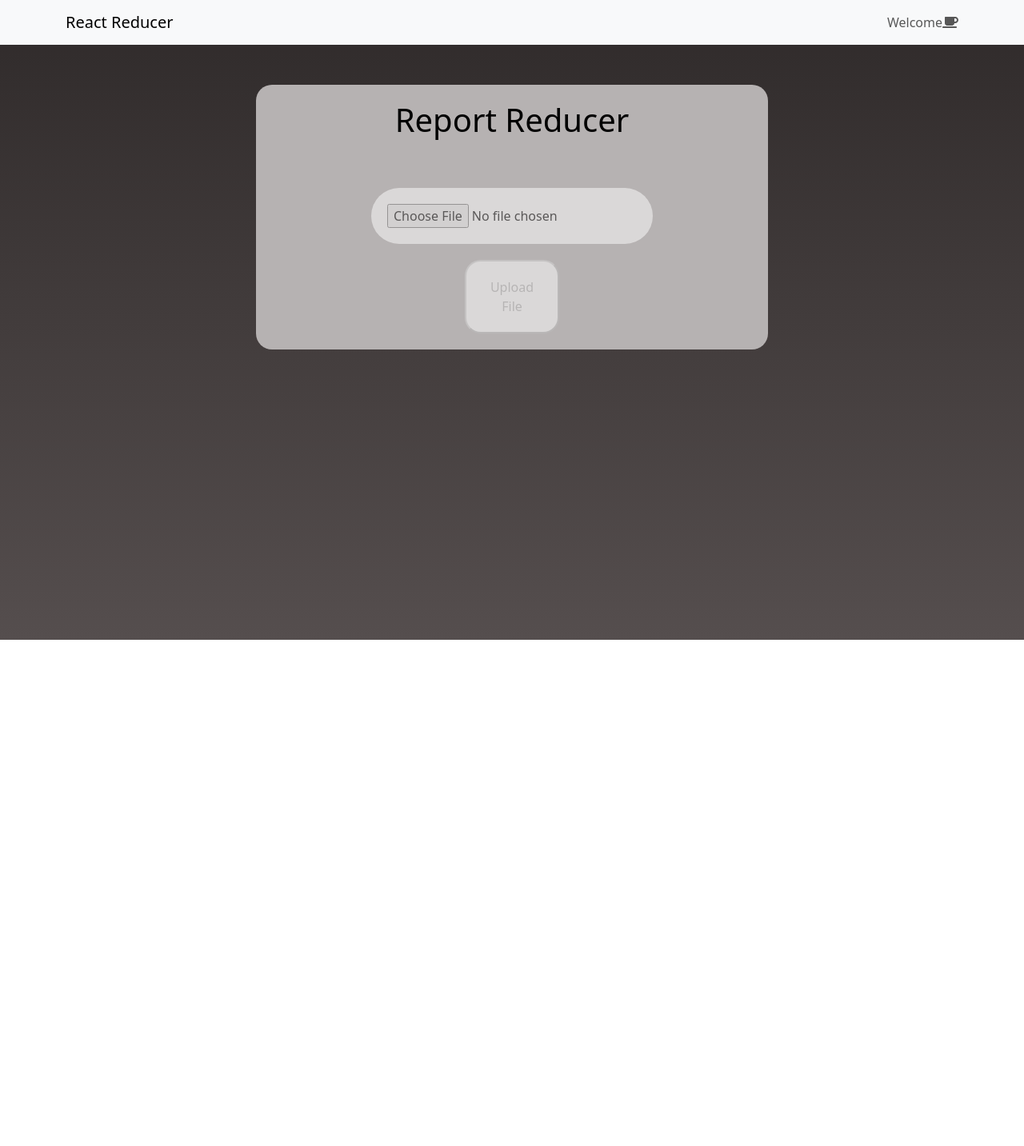
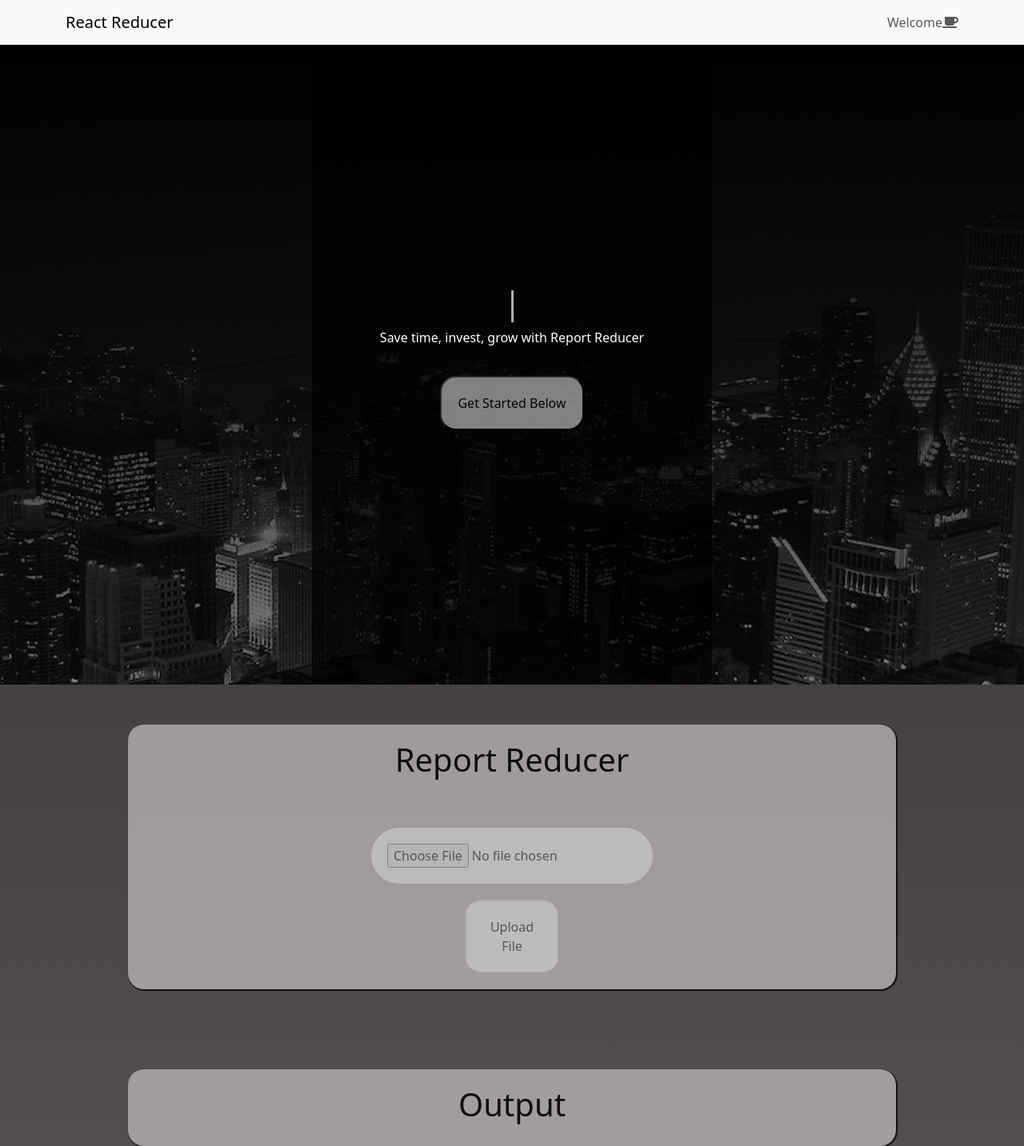
Before and after one commit to RajanChavada/ReportReducer, a React (Create React App) app in the folder reportredcuer/: page / in a window 1280 px wide. Shown: the whole page at 80% size. Before the commit the page ends 800 px from the top, so only its background shows below. Built offline with nearby package versions, Linux system fonts and the light colour scheme.

Commit message:
Added Hero component, and output component

```diff
--- a/reportredcuer/package.json
+++ b/reportredcuer/package.json
@@ -19,7 +19,9 @@
     "react-icons": "^5.1.0",
     "react-router-dom": "^6.23.0",
     "react-scripts": "5.0.1",
+    "react-scroll": "^1.9.0",
     "reactstrap": "^9.2.2",
+    "typewriter-effect": "^2.21.0",
     "web-vitals": "^2.1.4"
   },
   "scripts": {
--- a/reportredcuer/src/App.css
+++ b/reportredcuer/src/App.css
@@ -11,11 +11,27 @@
 .card-components {
   background-color: rgb(182, 178, 178);
   color: black;
-  width: 50%; /* Adjust the width as needed */
+  width: 75%; /* Adjust the width as needed */
   margin: 0 auto; /* Set left and right margins to auto to center horizontally */
   display: flex;
   justify-content: center;
   border-radius: 20px;
   padding: 20px;
+  opacity: 0.8;
+  box-shadow: 1px 1px 1px 1px;
 
 }
+
+.output {
+  background-color: rgb(182, 178, 178);
+  color: black;
+  width: 75%; /* Adjust the width as needed */
+  margin: 0 auto; /* Set left and right margins to auto to center horizontally */
+  display: flex;
+  justify-content: center;
+  border-radius: 20px;
+  margin-top: 100px;
+  padding: 20px;
+  opacity: 0.8;
+  box-shadow: 1px 1px 1px 1px;
+ }
--- a/reportredcuer/src/App.js
+++ b/reportredcuer/src/App.js
@@ -1,14 +1,20 @@
 import './App.css';
 import NavbarComp from "./components/Navbar"
 import MainCard from './components/MainCard'
+import OutputCard from './components/OutputCard'
+import Hero from "./components/Hero"
 
 function App() {
   return (
     <div className="App">
       <NavbarComp />
+      <Hero />
       <div className="app-content">
-        <div className="card-components">
+        <div className="card-components" id="target-section">
           <MainCard />
+        </div>
+        <div className='output'>
+            <OutputCard />
         </div>
       </div>
     </div>
--- /dev/null
+++ b/reportredcuer/src/components/Hero.js
@@ -0,0 +1,30 @@
+import React from 'react';
+import './css/hero.css';
+import Typewriter from 'typewriter-effect';
+import { Link } from 'react-scroll';
+
+export default function Hero() {
+    return (
+        <div className="hero-wrapper">
+            <div className="hero-content">
+                <div className='text'>
+                    <h1>
+                        <Typewriter
+                            options={{
+                                strings: ['Report Reducer'],
+                                autoStart: true,
+                                loop: true,
+                            }}
+                        />
+                    </h1>
+                    <p>
+                        Save time, invest, grow with Report Reducer
+                    </p>
+                    <Link to="target-section" smooth={true} duration={10}>
+                        <button className='button-down'>Get Started Below</button>
+                    </Link>
+                </div>
+            </div>
+        </div>
+    );
+}
--- a/reportredcuer/src/components/MainCard.js
+++ b/reportredcuer/src/components/MainCard.js
@@ -1,6 +1,7 @@
 import React, { useState } from 'react';
 import axios from 'axios';
 import './css/main.css';
+
 
 export default function MainCard() {
   const [file, setFile] = useState(null);
@@ -36,6 +37,7 @@ export default function MainCard() {
   };
 
   return (
+    <div >
       <div className='document-adder'>
         <h1>Report Reducer</h1>
         <hr></hr>
@@ -57,5 +59,7 @@ export default function MainCard() {
           <button type="submit" disabled={!file}>Upload File</button>
         </form>
       </div>
+
+    </div>
   );
 }
--- /dev/null
+++ b/reportredcuer/src/components/OutputCard.js
@@ -0,0 +1,10 @@
+import React from 'react'
+
+export default function OutputCard() {
+  return (
+    <div className='output-wrapper'>
+        <h1>Output</h1>
+
+    </div>
+  )
+}
--- /dev/null
+++ b/reportredcuer/src/components/css/hero.css
@@ -0,0 +1,49 @@
+/* hero.css */
+
+.hero-wrapper {
+    position: relative;
+    width: 100%;
+    height: 100vh; /* Full viewport height */
+    background: linear-gradient(
+        rgba(1, 1, 1, 1),
+        rgba(0, 0, 0, 0.5)
+      ),
+      url('../img/hero.jpeg') no-repeat center center/cover; /* Gradient and image */
+    display: flex;
+    align-items: center;
+    justify-content: center;
+}
+
+.hero-content {
+    color: white;
+    text-align: center;
+    background-color: rgba(0, 0, 0, 0.7); /* Transparent black background */
+    padding: 20px;
+    border-radius: 10px;
+    width: 500px;
+    height: 100%; /* Maintain 100% height */
+    display: flex;
+    flex-direction: column;
+    justify-content: center; /* Center vertically */
+    align-items: center; /* Center horizontally */
+}
+
+.text {
+    text-align: center;
+}
+
+.button-down {
+    background-color: white;
+    opacity: 0.5;
+    margin: 20px;
+    padding: 20px;
+    outline: black;
+    border-radius: 20px;
+    transition: opacity 0.3s ease, background-color 0.3s ease;
+}
+
+.button-down:hover  {
+    background-color: white;
+    opacity: 1;
+
+}
--- a/reportredcuer/src/components/css/main.css
+++ b/reportredcuer/src/components/css/main.css
@@ -16,6 +16,7 @@
     padding: 20px;
     border-radius: 20px;
     outline: 0;
+    color: black;
 }
 
 .document-adder h1 {
```
Also changed, not shown: reportredcuer/src/components/img/hero.jpeg (added), 1 other file (tests, documents, lock files or other folders). Lines whose indentation alone changed are shown as unchanged.
